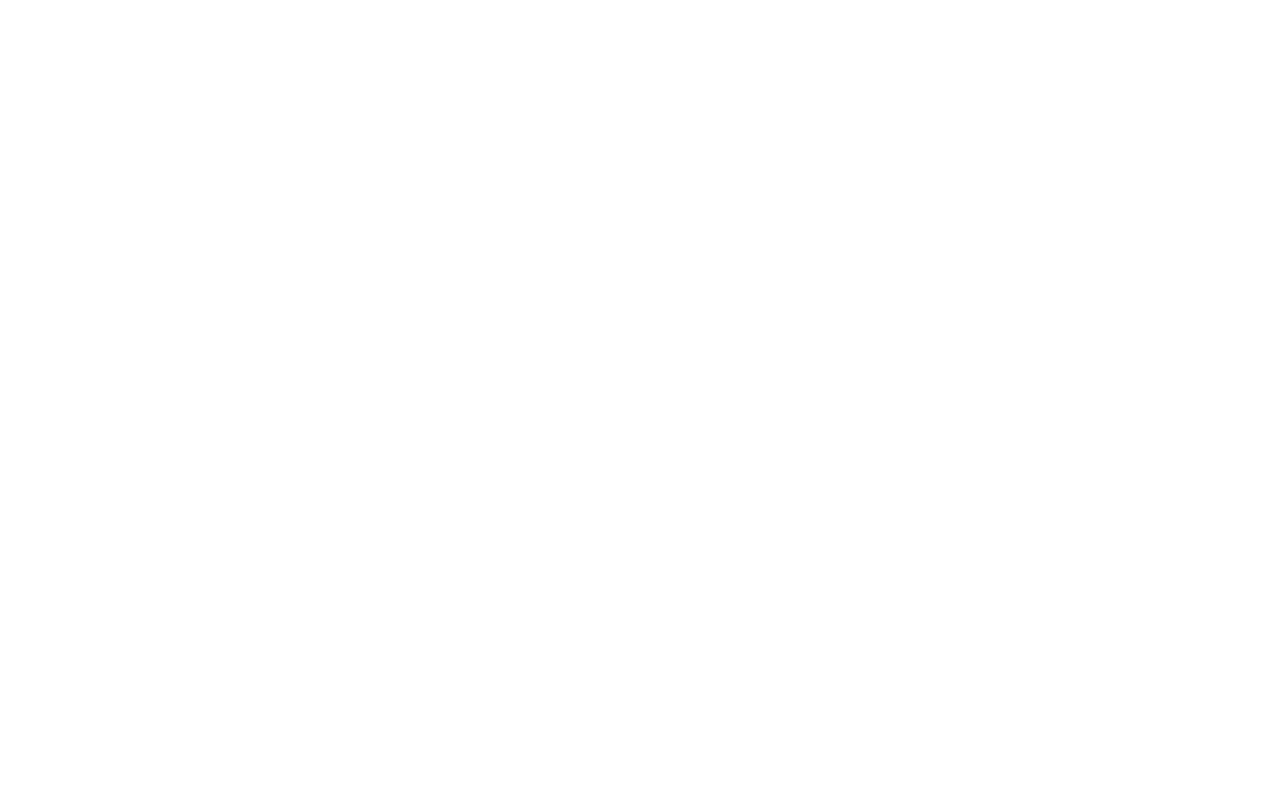
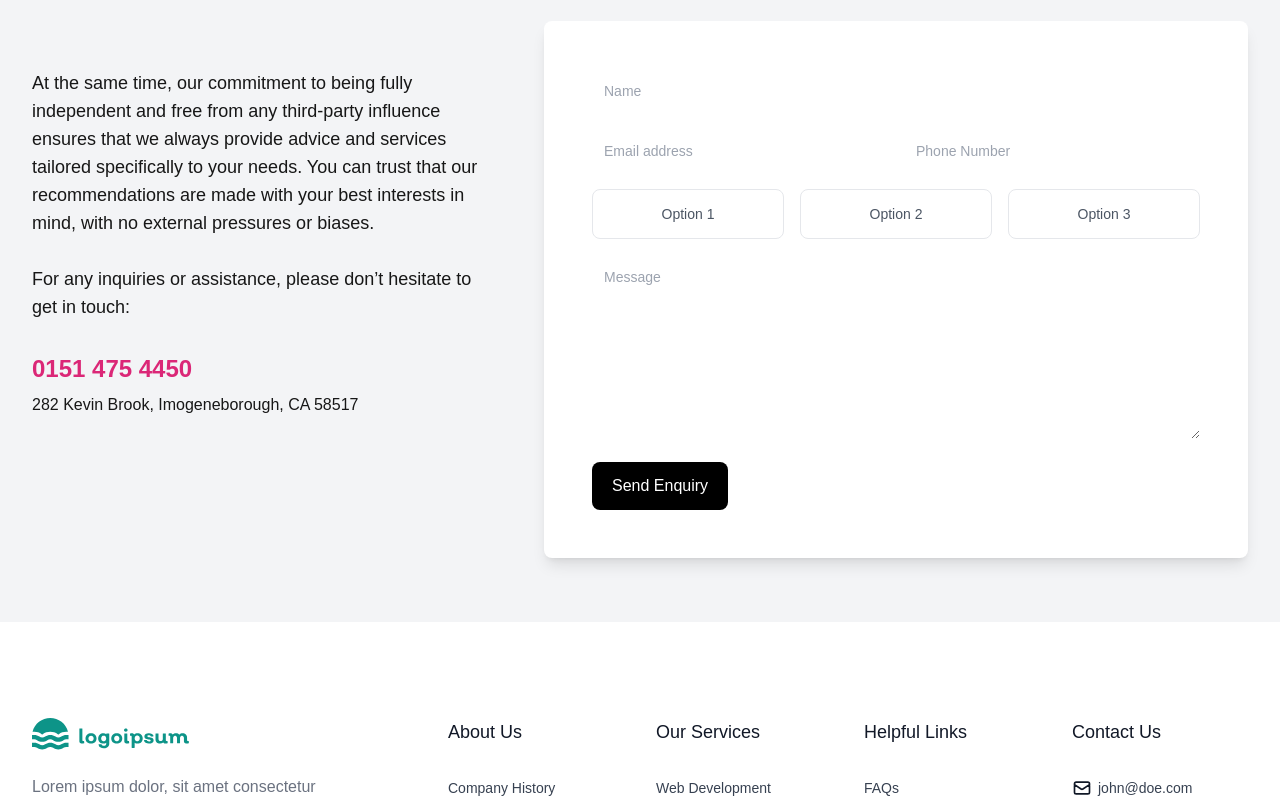
Before and after one commit to deepeshahirwar/file-sharing, a Next.js app in the folder file-sharing-app/: page / in a window 1280 px wide. Shown: the part 900-1700 px from the top of the page. Before the commit the page ends 857 px from the top, so only its background shows below. Built offline with nearby package versions, Linux system fonts and the light colour scheme.

Commit message:
component added in home page

```diff
--- a/file-sharing-app/app/page.js
+++ b/file-sharing-app/app/page.js
@@ -1,14 +1,18 @@
 import Image from "next/image";
 import Header from "./_components/Header";
 import Hero from "./_components/Hero";
+import Footer from "./_components/Footer";
+import Contact from "./_components/Contact";
 
 export default function Home() {
   return (
     <>
     <div >
-    <Header/>
-    <Hero/>
-     </div>
+      <Header/>
+      <Hero/>
+      <Contact/>
+      <Footer/>
+    </div>
     </>
 
   );
```
